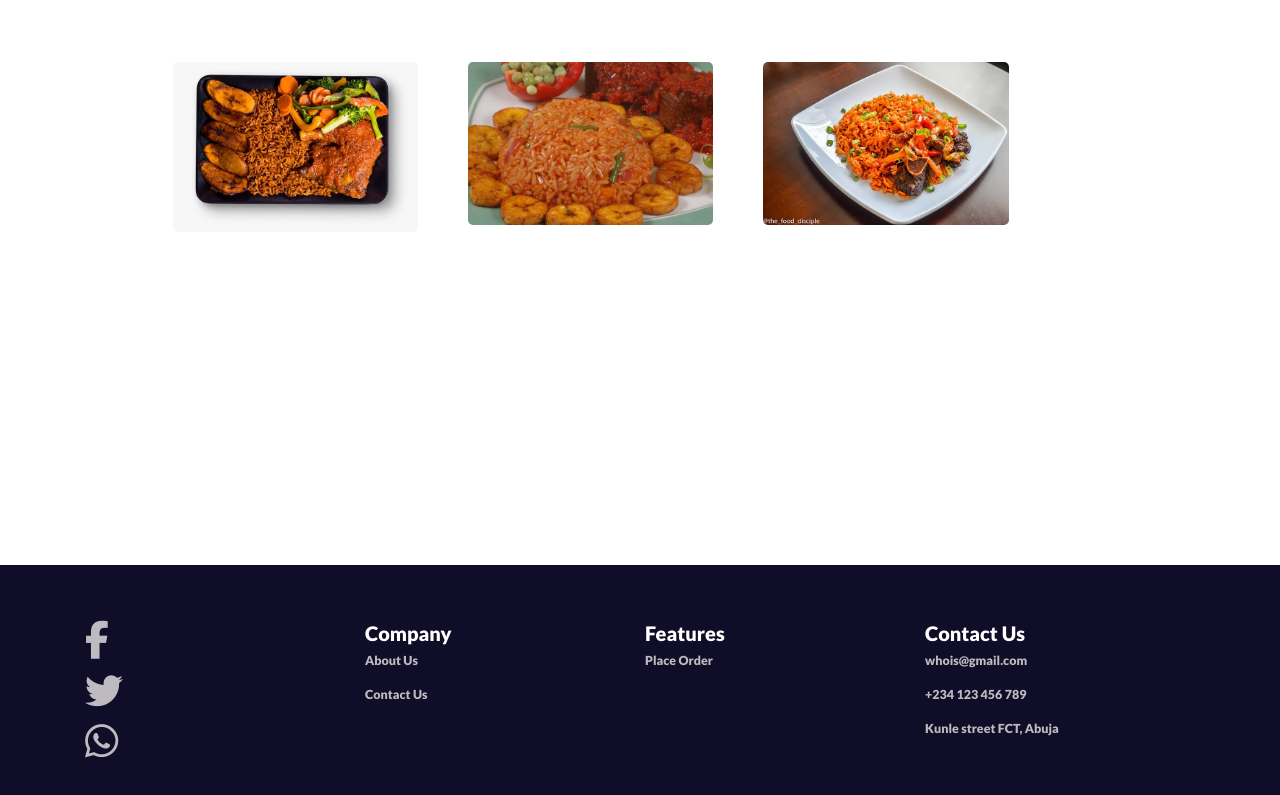
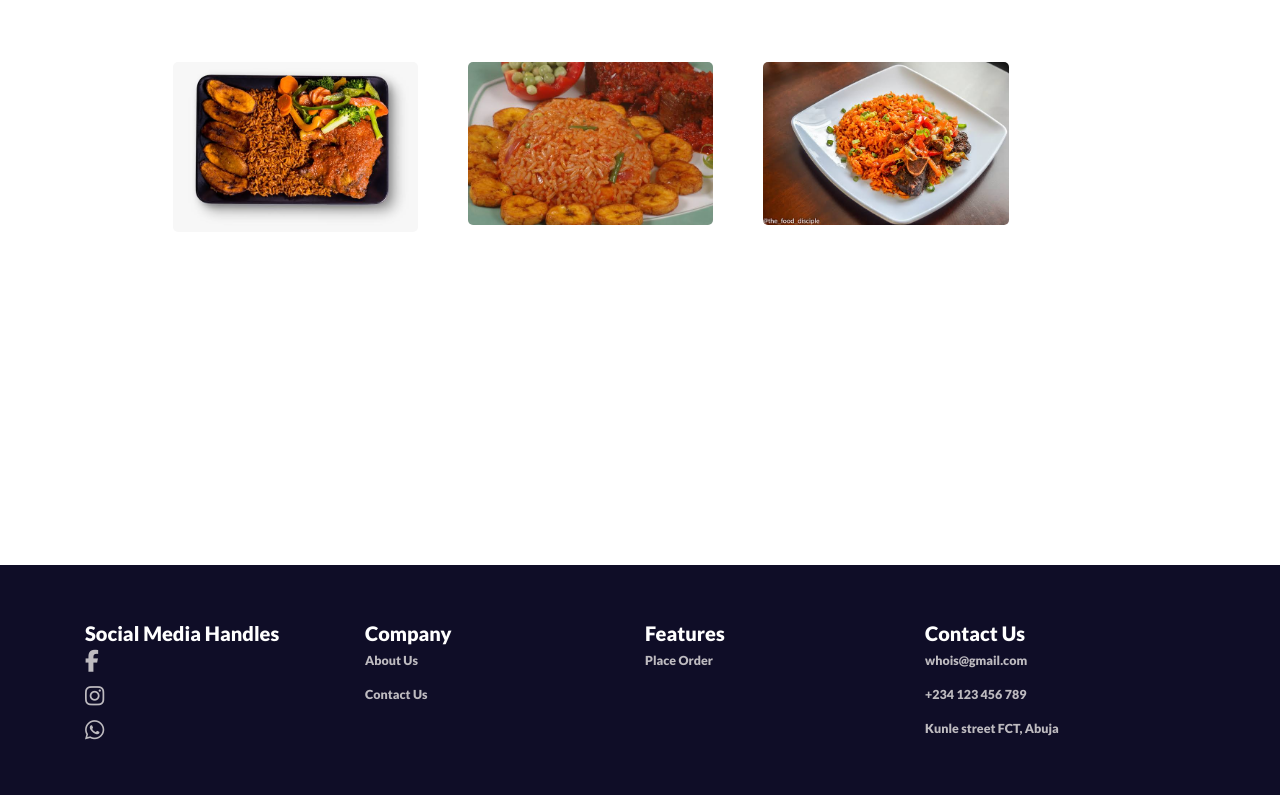
Before and after one commit to dharold1/jollof-project, a plain HTML site: page index.html in a window 1280 px wide. Shown: the part 2025-2820 px from the top of the page. Drawn offline with Linux system fonts and the light colour scheme.

Commit message:
fixed social media logos

```diff
--- a/index.html
+++ b/index.html
@@ -117,24 +117,25 @@
         <div class="container">
             <div class="row">
                 <div class="col-1-of-4">
+                    <h5>Social Media Handles</h5>
                     <ul>
                         <li>
                             <a href="#">
-                                <i class="fab fa-facebook-f d-block m-auto" style="font-size: 38px;"></i>
+                                <i class="fab fa-facebook-f d-block m-auto" style="font-size: 22px;"></i>
                             </a>
                         </li>
 
                         <!-- icon -->
                         <li>
                             <a href="#">
-                                <i class="fab fa-twitter d-block m-auto" style="font-size: 38px;"></i>
+                                <i class="fab fa-instagram d-block m-auto" style="font-size: 22px;"></i>
                             </a>
                         </li>
 
                         <!-- icon -->
                         <li>
                             <a href="#">
-                                <i class="fab fa-whatsapp d-block m-auto" style="font-size: 38px;"></i>
+                                <i class="fab fa-whatsapp d-block m-auto" style="font-size: 22px;"></i>
                             </a>
                         </li>
                     </ul>
```
